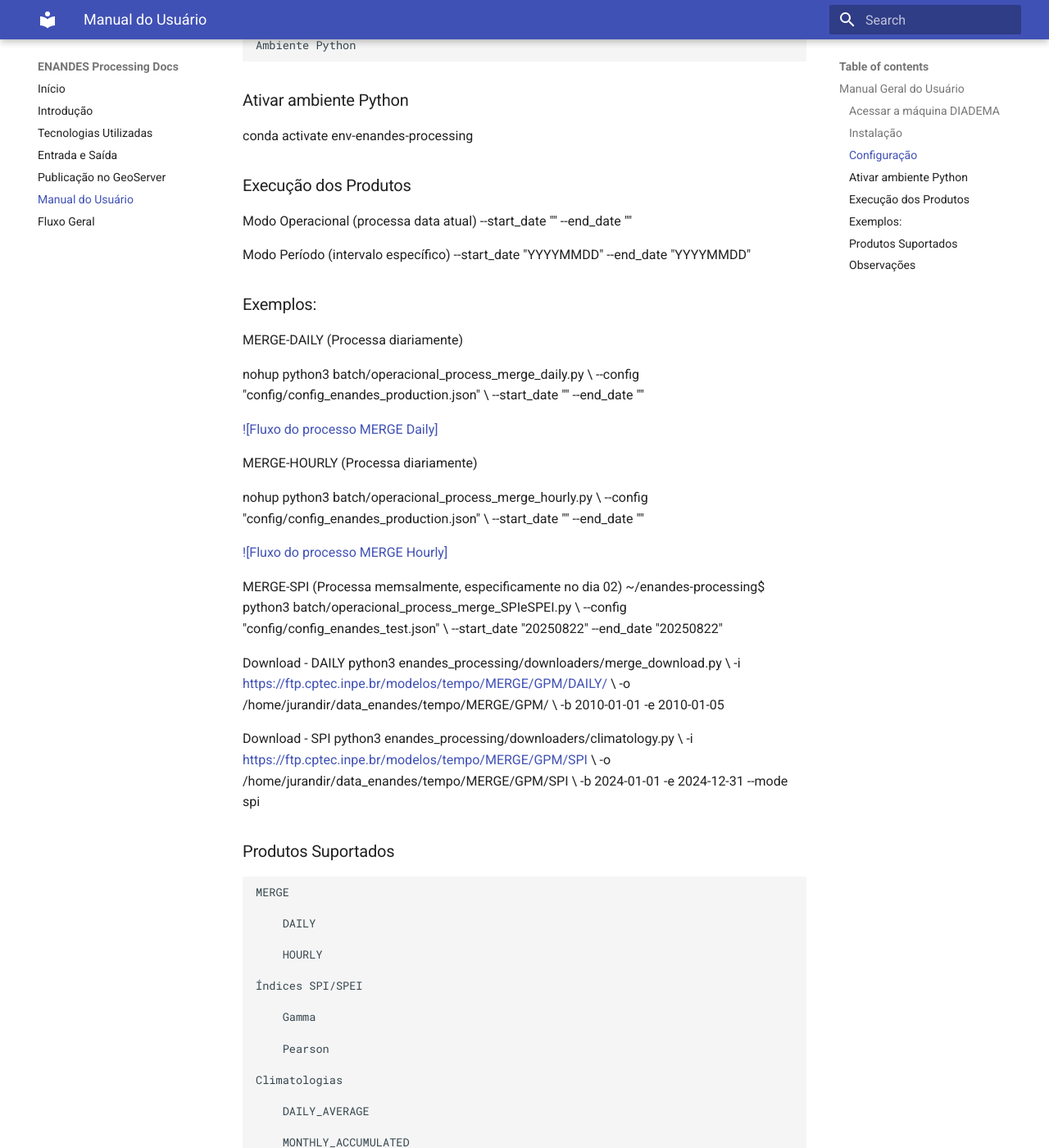
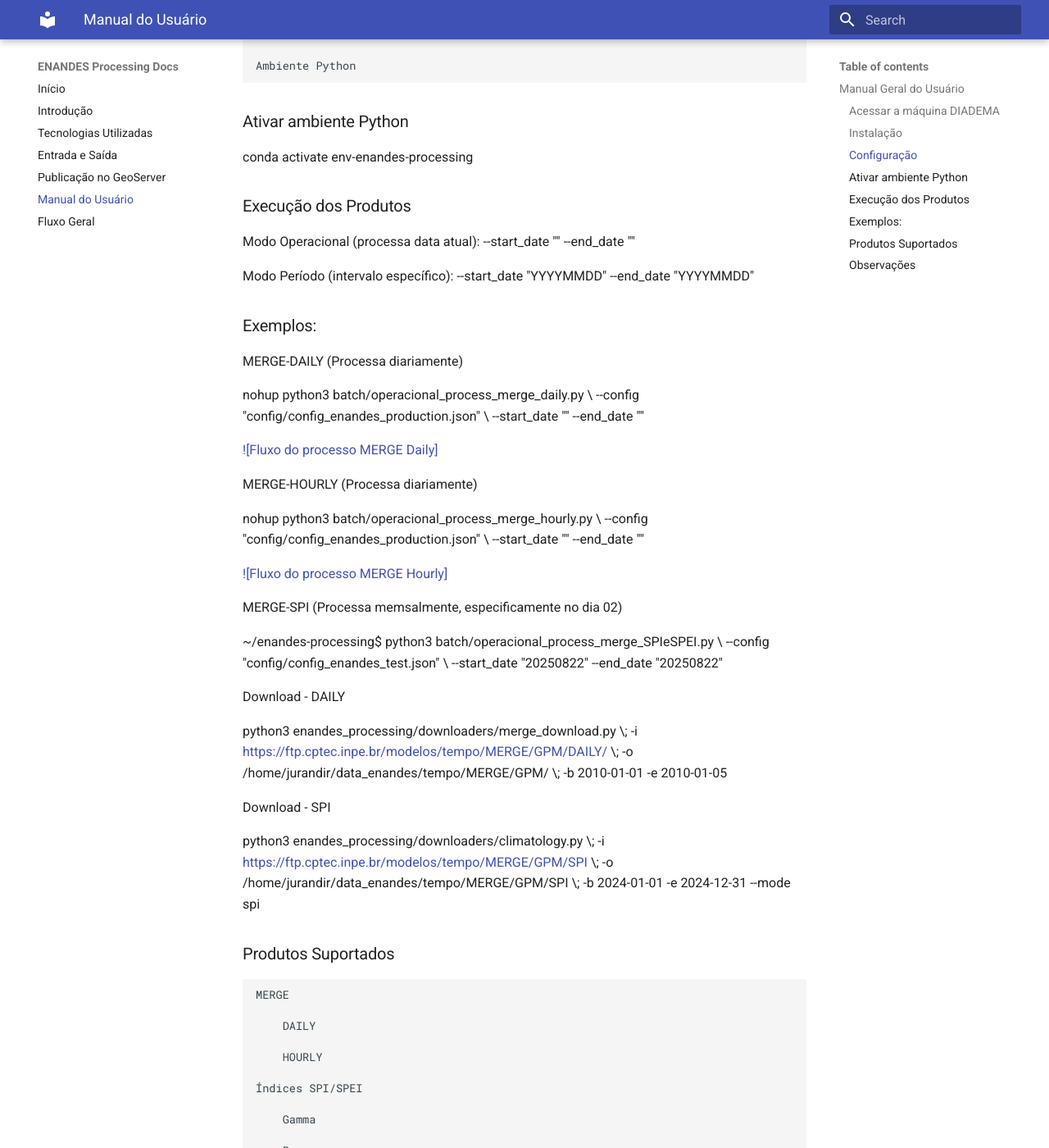
Before and after one commit to jurandirventura/enandes-docs, an MkDocs documentation site: the page built from docs/user_manual.md, in a window 1280 px wide and 1400 px high, scrolled down 679 px. Shown: the whole window at 82% size. Built offline with MkDocs 1.6.1 and Material for MkDocs 9.7.7, drawn with Linux system fonts in a browser that asks for light colours; some of the changed text lies outside the part shown.

```diff
--- a/docs/user_manual.md
+++ b/docs/user_manual.md
@@ -29,13 +29,15 @@ Editar config/config_enandes_production.json para definir:
     Ambiente Python
 
 ### Ativar ambiente Python
+
 conda activate env-enandes-processing
 
 ### Execução dos Produtos
-Modo Operacional (processa data atual)
+
+Modo Operacional (processa data atual):
 --start_date "" --end_date ""
 
-Modo Período (intervalo específico)
+Modo Período (intervalo específico):
 --start_date "YYYYMMDD" --end_date "YYYYMMDD"
 
 ### Exemplos:
@@ -58,21 +60,24 @@ nohup python3 batch/operacional_process_merge_hourly.py \
 [![Fluxo do processo MERGE Hourly]](d02_merge_hourly.png)
 
 MERGE-SPI  (Processa memsalmente, especificamente no dia 02)
+
 ~/enandes-processing$ python3 batch/operacional_process_merge_SPIeSPEI.py \
 --config "config/config_enandes_test.json" \
 --start_date "20250822" --end_date "20250822"
 
 
 Download - DAILY
-python3 enandes_processing/downloaders/merge_download.py \
--i https://ftp.cptec.inpe.br/modelos/tempo/MERGE/GPM/DAILY/ \
--o /home/jurandir/data_enandes/tempo/MERGE/GPM/ \
+
+python3 enandes_processing/downloaders/merge_download.py \;
+-i https://ftp.cptec.inpe.br/modelos/tempo/MERGE/GPM/DAILY/ \;
+-o /home/jurandir/data_enandes/tempo/MERGE/GPM/ \;
 -b 2010-01-01 -e 2010-01-05
 
 Download - SPI
-python3 enandes_processing/downloaders/climatology.py \
--i https://ftp.cptec.inpe.br/modelos/tempo/MERGE/GPM/SPI \
--o /home/jurandir/data_enandes/tempo/MERGE/GPM/SPI \
+
+python3 enandes_processing/downloaders/climatology.py \;
+-i https://ftp.cptec.inpe.br/modelos/tempo/MERGE/GPM/SPI \;
+-o /home/jurandir/data_enandes/tempo/MERGE/GPM/SPI \;
 -b 2024-01-01 -e 2024-12-31  --mode spi
 
 ###Produtos Suportados###
```
Also changed, not shown: other parts of docs/user_manual.md (+7 -7 lines).
